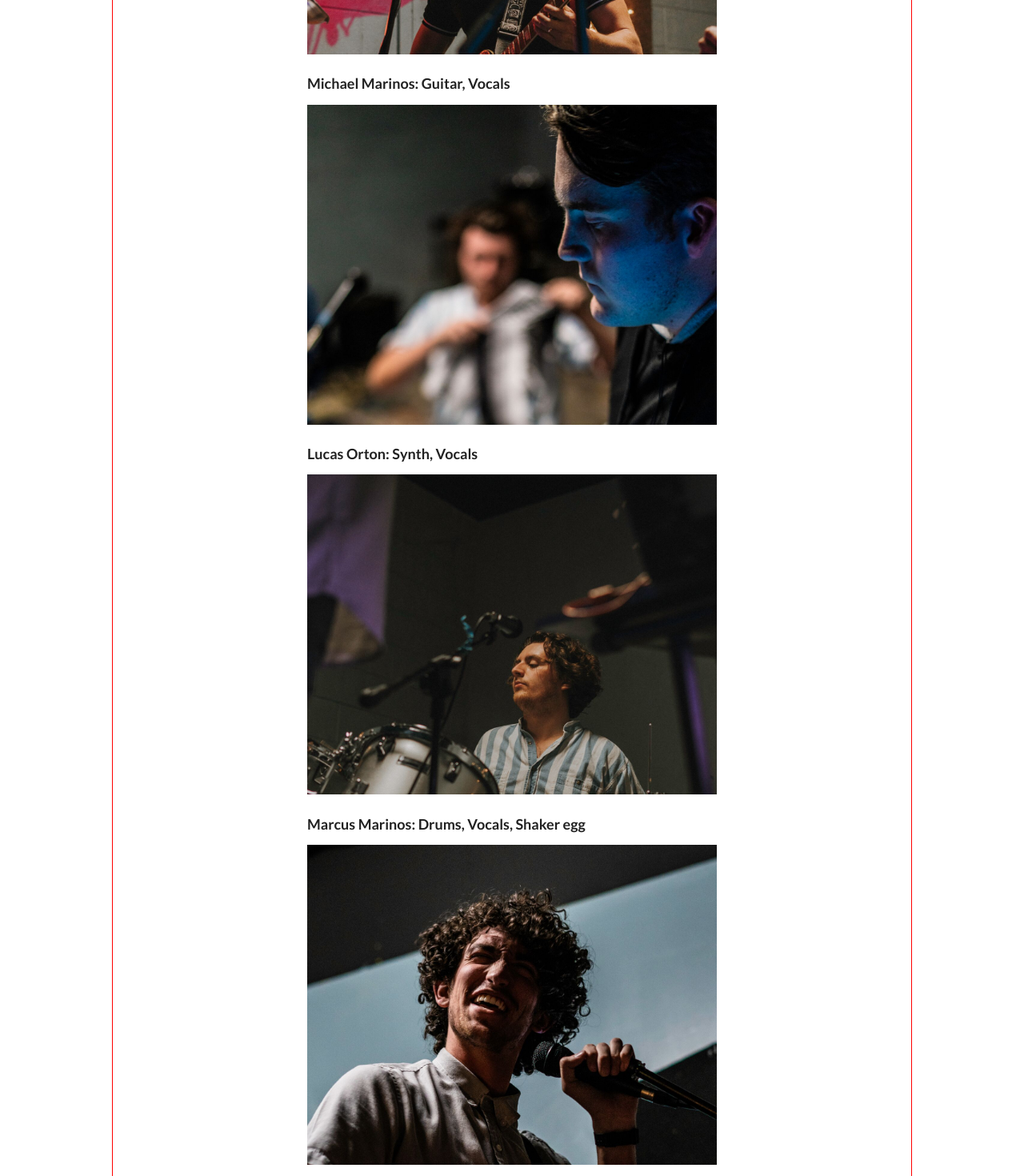
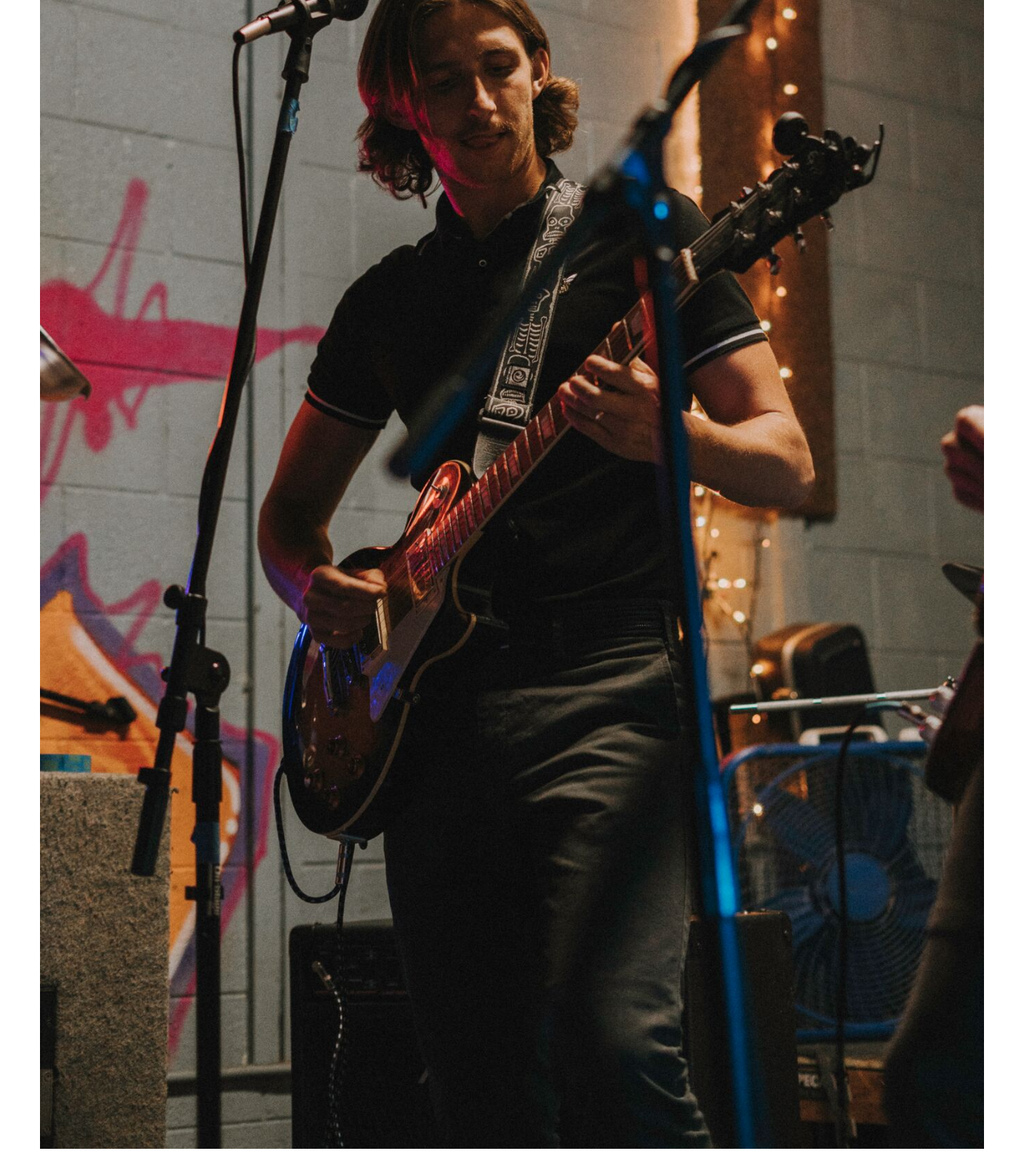
Before and after one commit to Craveburn/dad-bod-v2, a React (Create React App) app: page /about in a window 1280 px wide. Shown: the part 560-2030 px from the top of the page at 80% size. Built offline with nearby package versions, Linux system fonts and the light colour scheme.

Commit message:
better class names added

```diff
--- a/src/pages/About.js
+++ b/src/pages/About.js
@@ -12,18 +12,18 @@ import Navbar from '../navigation/Navbar.js'
 export default class extends Component {
     render() {
         return (
-            <div className='container'>
+            <div className='aboutContainer'>
                 <Navbar />
                 <div className="aboutBody">
                     <h1>Dad bod is a band.</h1>
                     <div className="theBoys">
-                        <div className="mikey" style={{ backgroundImage: Mike }}></div>
+                        <img className="boys" src={Mike} />
                         <h3>Michael Marinos: Guitar, Vocals</h3>
-                        <div className="lucas" style={{ backgroundImage: Lucas }}></div>
+                        <img className="boys" src={Lucas} />
                         <h3>Lucas Orton: Synth, Vocals</h3>
-                        <div className="marcus" style={{ backgroundImage: Marcus }}></div>
+                        <img className="boys" src={Marcus} />
                         <h3>Marcus Marinos: Drums, Vocals, Shaker egg</h3>
-                        <div className="matt" style={{ backgroundImage: Matt }}></div>
+                        <img className="boys" src={Matt} />
                         <h3>Matthew Marinos: Bass, Vocals</h3>
                     </div>
                     <div className="social">
```
